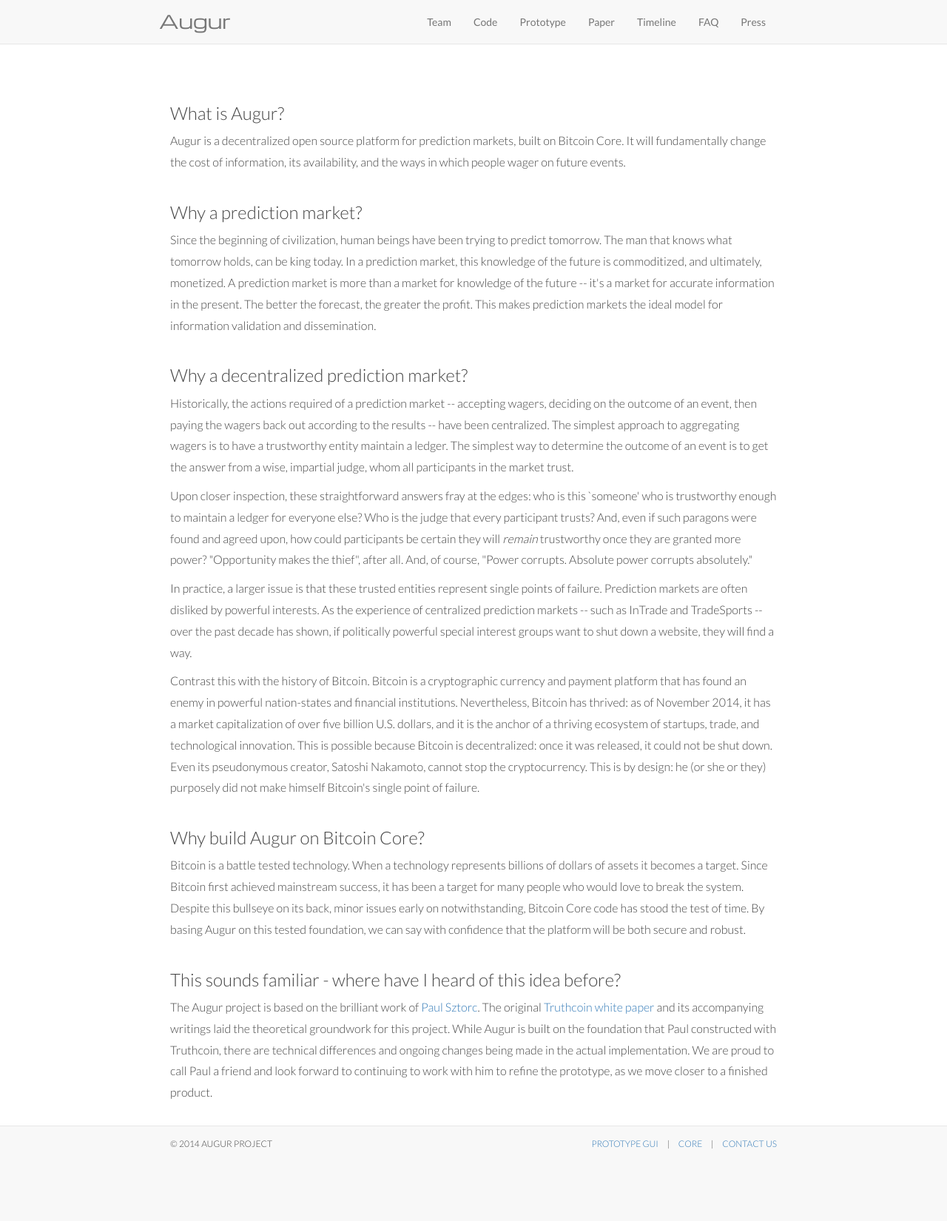
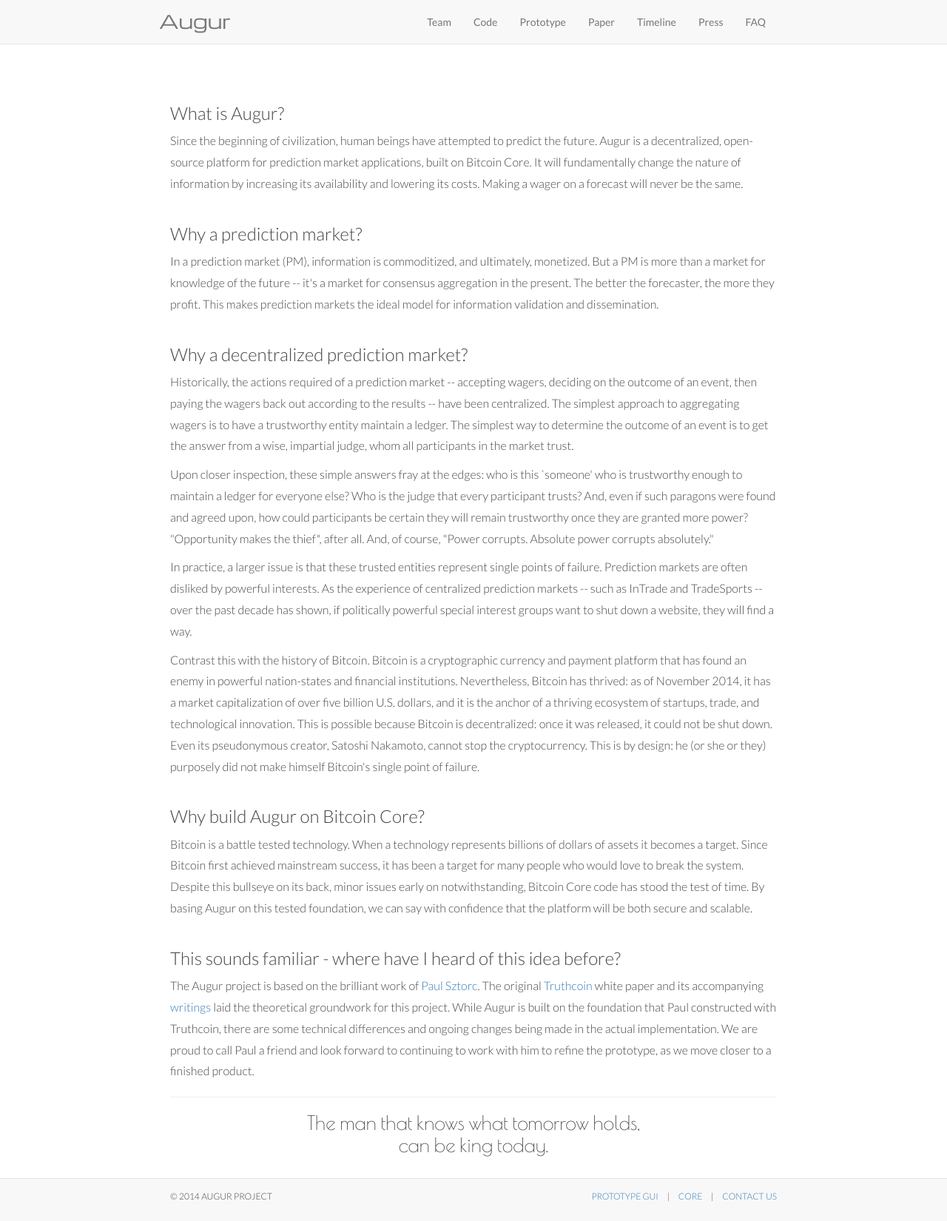
Before and after one commit to collegecrypto/augur.net, a Django app: page /faq/ in a window 1280 px wide. Shown: the whole page at 74% size. Before the commit the page ends 1552 px from the top, so only its background shows below. Run offline with Django 3.2, Linux system fonts and the light colour scheme; some libraries are stand-ins or nearby versions.

Commit message:
Visual improvements, FAQ update

```diff
--- a/augur_net/static/css/base.css
+++ b/augur_net/static/css/base.css
@@ -35,6 +35,11 @@ iframe {
 
 }
 
+.quote {
+	font-family: "Poiret One", Helvetica, Arial, sans;
+	font-size: 20pt;
+}
+
 #prototype ol li {
 	font-family: "Lato";
 	font-weight: normal;
@@ -44,6 +49,9 @@ iframe {
 	margin-bottom: 25px;
 }
 #timeline h2 {
+	margin-bottom: 25px;
+}
+#faq h2 {
 	margin-bottom: 25px;
 }
 #site-title {
--- a/augur_net/templates/base.html
+++ b/augur_net/templates/base.html
@@ -6,7 +6,7 @@
   <meta name="keywords" content="{% block meta_keywords %}{% endblock %}">
   <meta name="description" content="{% block meta_description %}{% endblock %}">
   <link rel="stylesheet" href="//cdnjs.cloudflare.com/ajax/libs/twitter-bootstrap/3.1.1/css/bootstrap.css">
-  <link rel="stylesheet" href="//fonts.googleapis.com/css?family=Lato:300,400,700|Michroma">
+  <link rel="stylesheet" href="//fonts.googleapis.com/css?family=Lato:300,400,700|Michroma|Poiret+One">
   <link rel="stylesheet" href="{{ STATIC_URL }}css/base.css?3">
   <link rel="stylesheet" href="//cdnjs.cloudflare.com/ajax/libs/font-awesome/4.0.3/css/font-awesome.min.css">
   {% block extra_css %}
@@ -31,8 +31,8 @@
           <li><a href="/prototype">Prototype</a></li>
           <li><a href="{{ STATIC_URL }}augur.pdf">Paper</a></li>
           <li><a href="/timeline">Timeline</a></li>
+          <li><a href="/press">Press</a></li>
           <li><a href="/faq">FAQ</a></li>
-          <li><a href="/press">Press</a></li>
         </ul>
       </div>
     </div>
--- a/augur_net/templates/faq.html
+++ b/augur_net/templates/faq.html
@@ -1,32 +1,36 @@
 {% extends 'base.html' %}
 {% block content %}
-<div class="row">
+<div class="row" id="faq">
    <div class="col-xs-12">
+
    <h3>What is Augur?</h3>
 
-      <p>Augur is a decentralized open source platform for prediction markets, built on Bitcoin Core. It will fundamentally change the cost of information, its availability, and the ways in which people wager on future events.</p>
+   <p>Since the beginning of civilization, human beings have attempted to predict the future. Augur is a decentralized, open-source platform for prediction market applications, built on Bitcoin Core. It will fundamentally change the nature of information by increasing its availability and lowering its costs. Making a wager on a forecast will never be the same.</p>
 
    <h3>Why a prediction market?</h3>
 
-      <p>Since the beginning of civilization, human beings have been trying to predict tomorrow. The man that knows what tomorrow holds, can be king today. In a prediction market, this knowledge of the future is commoditized, and ultimately, monetized. A prediction market is more than a market for knowledge of the future -- it's a market for accurate information in the present. The better the forecast, the greater the profit. This makes prediction markets the ideal model for information validation and dissemination. </p>
+   <p>In a prediction market (PM), information is commoditized, and ultimately, monetized. But a PM is more than a market for knowledge of the future -- it's a market for consensus aggregation in the present. The better the forecaster, the more they profit. This makes prediction markets the ideal model for information validation and dissemination.</p>
 
    <h3>Why a decentralized prediction market?</h3>
 
-      <p>Historically, the actions required of a prediction market -- accepting wagers, deciding on the outcome of an event, then paying the wagers back out according to the results -- have been  centralized. The simplest approach to aggregating wagers is to have a trustworthy entity maintain a ledger. The simplest way to determine the outcome of an event is to get the answer from a wise, impartial judge, whom all participants in the market trust.</p>
+   <p>Historically, the actions required of a prediction market -- accepting wagers, deciding on the outcome of an event, then paying the wagers back out according to the results -- have been centralized. The simplest approach to aggregating wagers is to have a trustworthy entity maintain a ledger. The simplest way to determine the outcome of an event is to get the answer from a wise, impartial judge, whom all participants in the market trust.</p>
 
-      <p>Upon closer inspection, these straightforward answers fray at the edges: who is this `someone' who is trustworthy enough to maintain a ledger for everyone else? Who is the judge that every participant trusts? And, even if such paragons were found and agreed upon, how could participants be certain they will <em>remain</em> trustworthy once they are granted more power? "Opportunity makes the thief", after all. And, of course, "Power corrupts. Absolute power corrupts absolutely."</p>
+   <p>Upon closer inspection, these simple answers fray at the edges: who is this `someone' who is trustworthy enough to maintain a ledger for everyone else? Who is the judge that every participant trusts? And, even if such paragons were found and agreed upon, how could participants be certain they will remain trustworthy once they are granted more power? "Opportunity makes the thief", after all. And, of course, "Power corrupts. Absolute power corrupts absolutely."</p>
 
    <p>In practice, a larger issue is that these trusted entities represent single points of failure. Prediction markets are often disliked by powerful interests. As the experience of centralized prediction markets -- such as InTrade and TradeSports -- over the past decade has shown, if politically powerful special interest groups want to shut down a website, they will find a way.</p>
 
-      <p>Contrast this with the history of Bitcoin.  Bitcoin is a cryptographic currency and payment platform that has found an enemy in powerful nation-states and financial institutions.  Nevertheless, Bitcoin has thrived: as of November 2014, it has a market capitalization of over five billion U.S. dollars, and it is the anchor of a thriving ecosystem of startups, trade, and technological innovation. This is possible because Bitcoin is decentralized: once it was released, it could not be shut down. Even its pseudonymous creator, Satoshi Nakamoto, cannot stop the cryptocurrency. This is by design: he (or she or they) purposely did not make himself Bitcoin's single point of failure.</p>
+   <p>Contrast this with the history of Bitcoin. Bitcoin is a cryptographic currency and payment platform that has found an enemy in powerful nation-states and financial institutions. Nevertheless, Bitcoin has thrived: as of November 2014, it has a market capitalization of over five billion U.S. dollars, and it is the anchor of a thriving ecosystem of startups, trade, and technological innovation. This is possible because Bitcoin is decentralized: once it was released, it could not be shut down. Even its pseudonymous creator, Satoshi Nakamoto, cannot stop the cryptocurrency. This is by design: he (or she or they) purposely did not make himself Bitcoin's single point of failure.</p>
 
    <h3>Why build Augur on Bitcoin Core?</h3>
 
-      <p>Bitcoin is a battle tested technology. When a technology represents billions of dollars of assets it becomes a target. Since Bitcoin first achieved mainstream success, it has been a target for many people who would love to break the system. Despite this bullseye on its back, minor issues early on notwithstanding, Bitcoin Core code has stood the test of time. By basing Augur on this tested foundation, we can say with confidence that the platform will be both secure and robust.</p>
+   <p>Bitcoin is a battle tested technology. When a technology represents billions of dollars of assets it becomes a target. Since Bitcoin first achieved mainstream success, it has been a target for many people who would love to break the system. Despite this bullseye on its back, minor issues early on notwithstanding, Bitcoin Core code has stood the test of time. By basing Augur on this tested foundation, we can say with confidence that the platform will be both secure and scalable.</p>
 
    <h3>This sounds familiar - where have I heard of this idea before?</h3>
 
-      <p>The Augur project is based on the brilliant work of <a href="http://www.truthcoin.info">Paul Sztorc</a>. The original <a href="https://github.com/psztorc/Truthcoin">Truthcoin white paper</a> and its accompanying writings laid the theoretical groundwork for this project. While Augur is built on the foundation that Paul constructed with Truthcoin, there are technical differences and ongoing changes being made in the actual implementation. We are proud to call Paul a friend and look forward to continuing to work with him to refine the prototype, as we move closer to a finished product.</p>
+   <p>The Augur project is based on the brilliant work of <a href="mailto:truthcoin@gmail.com">Paul Sztorc</a>. The original <a href="https://github.com/psztorc/Truthcoin">Truthcoin</a> white paper and its accompanying <a href="http://www.truthcoin.info">writings</a> laid the theoretical groundwork for this project.  While Augur is built on the foundation that Paul constructed with Truthcoin, there are some technical differences and ongoing changes being made in the actual implementation.  We are proud to call Paul a friend and look forward to continuing to work with him to refine the prototype, as we move closer to a finished product.</p>
+
+   <hr />
+   <h4 class="quote" style="text-align:center">The man that knows what tomorrow holds,<br/>can be king today.</h4>
 
    </div>
 </div>
```
Also changed, not shown: augur_net/templates/press.html (+15 -4 lines). Lines whose indentation alone changed are shown as unchanged.
